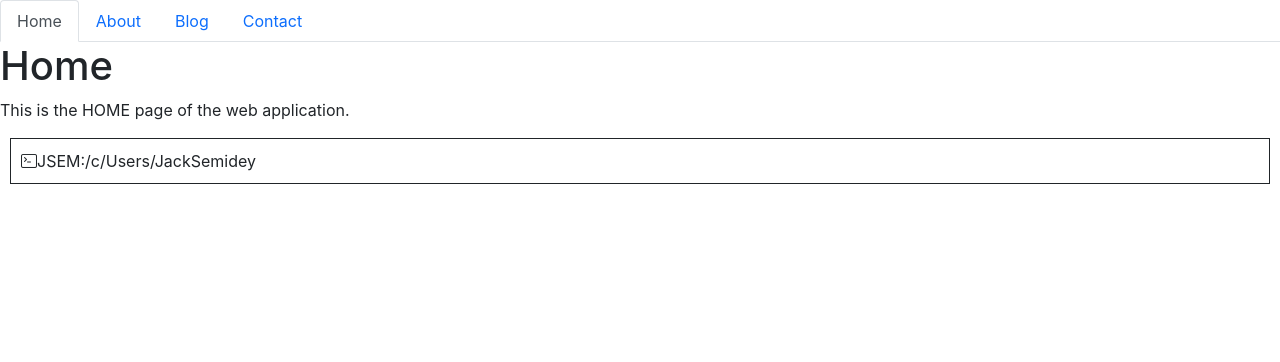
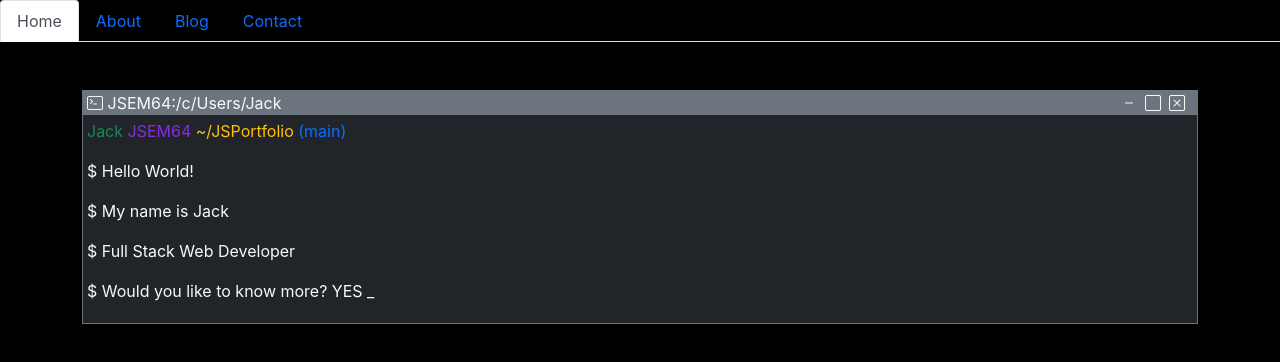
Before and after one commit to blindsweatyhansolo/react-portfolio, a React (Create React App) app: page / in a window 1280 px wide. Shown: the top 362 px of the page. Built offline with nearby package versions, Linux system fonts and the light colour scheme.

Commit message:
set up home in style of terminal clone

```diff
--- a/src/components/pages/Home.js
+++ b/src/components/pages/Home.js
@@ -1,18 +1,36 @@
 import React from 'react';
 
 function Home() {
+
+
+
   return (
-    <div className="home">
-      <h1>Home</h1>
-      <p>
-        This is the HOME page of the web application.
-      </p>
+    <div className="container">
 
-      <div className='dosContainer border border-dark'>
-        <p className='dosBar'>
-        <i class="bi bi-terminal"></i>
-          JSEM:/c/Users/JackSemidey
-        </p>
+      <div className='my-5 dosContainer border border-secondary bg-secondary text-light col-12 shadow'>
+
+        <div className='dosBar px-1 d-flex justify-content-between'>
+          <div>
+            <i class="bi bi-terminal"></i> JSEM64:/c/Users/Jack
+          </div>
+
+          <div className="px-1">
+            <span className="mx-1"><i class="bi bi-dash"></i></span>
+            <span className="mx-1"><i class="bi bi-square"></i></span>
+            <span className="mx-1"><i class="bi bi-x-square"></i></span>
+          </div>
+        </div>
+
+        <div className="dosContent bg-dark p-1">
+          <p className="text-success">Jack <span className="text-purple">JSEM64</span>
+          <span className="text-warning"> ~/JSPortfolio</span>
+          <span className="text-primary"> (main) </span></p>
+          <p>$ Hello World!</p>
+          <p>$ My name is Jack</p>
+          <p>$ Full Stack Web Developer</p>
+          <p>$ Would you like to know more? <span className="showMore">YES _</span></p>
+        </div>
+
       </div>
     </div>
   );
--- a/src/index.css
+++ b/src/index.css
@@ -12,10 +12,11 @@ code {
     monospace;
 }
 
-.dosContainer {
-  margin: 10px;
+#root {
+  background-color: black;
+  height: 100vh;
 }
 
-.dosBar {
-  margin: 10px;
+.text-purple {
+  color: blueviolet;
 }
```
